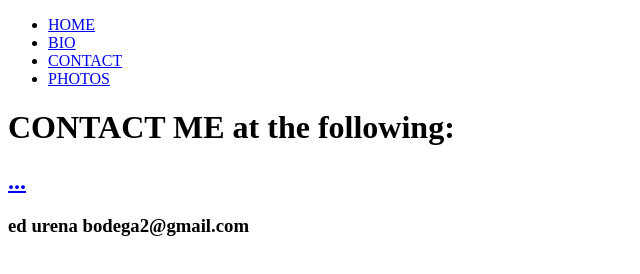
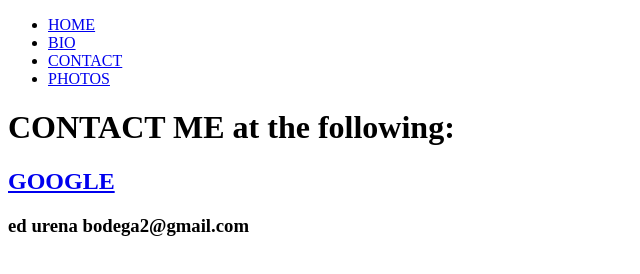
Before and after one commit to eju105/personalsite, a plain HTML site: page contact.html in a window 1280 px wide. Shown: the whole page, without its empty margins (0-640 px from the left). Drawn offline with Linux system fonts and the light colour scheme.

Commit message:
Add files via upload

```diff
--- a/contact.html
+++ b/contact.html
@@ -14,6 +14,6 @@
 				</ul>
 			</nav>
 			<h1> CONTACT ME at the following:</h1>
-			<h2> <a href="http://www.google.com">...</a>
+			<h2> <a href="http://www.google.com">GOOGLE</a>
 			<h3> ed urena bodega2@gmail.com</h3>
 </html>
```
